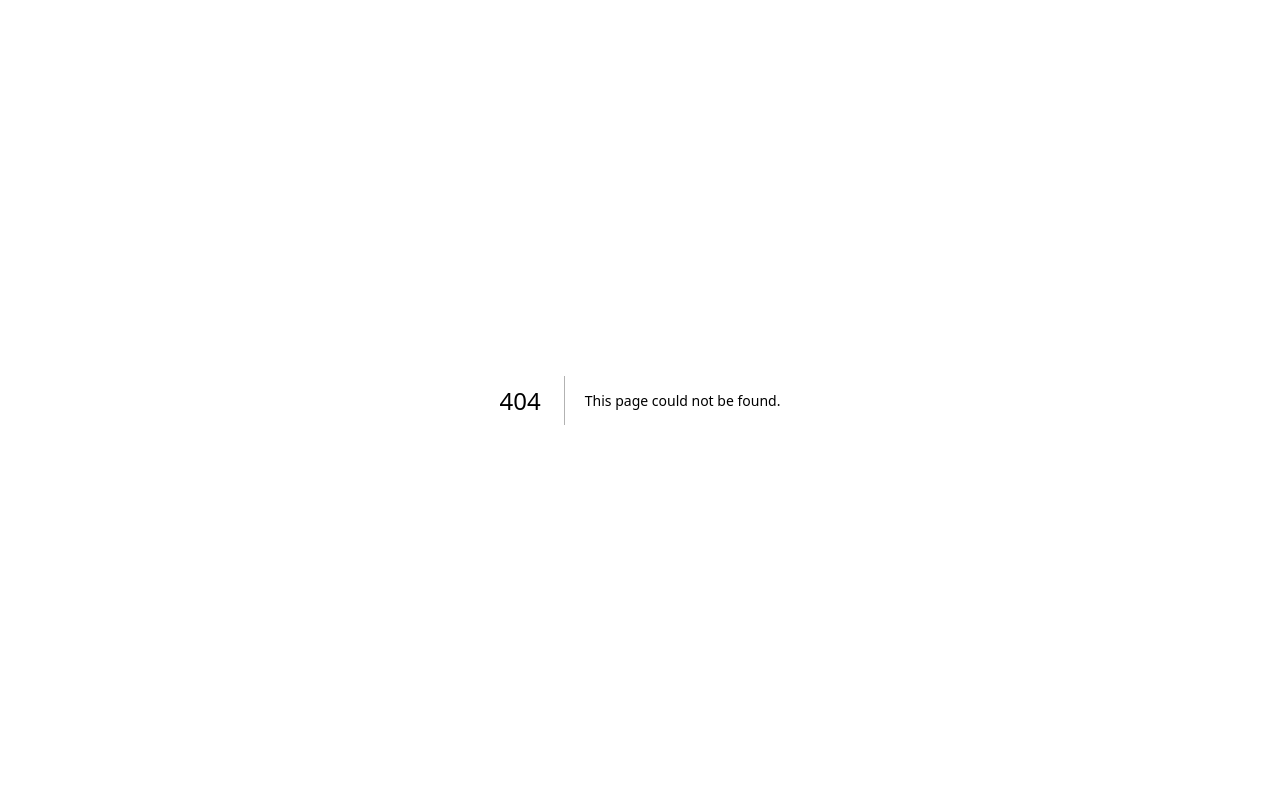
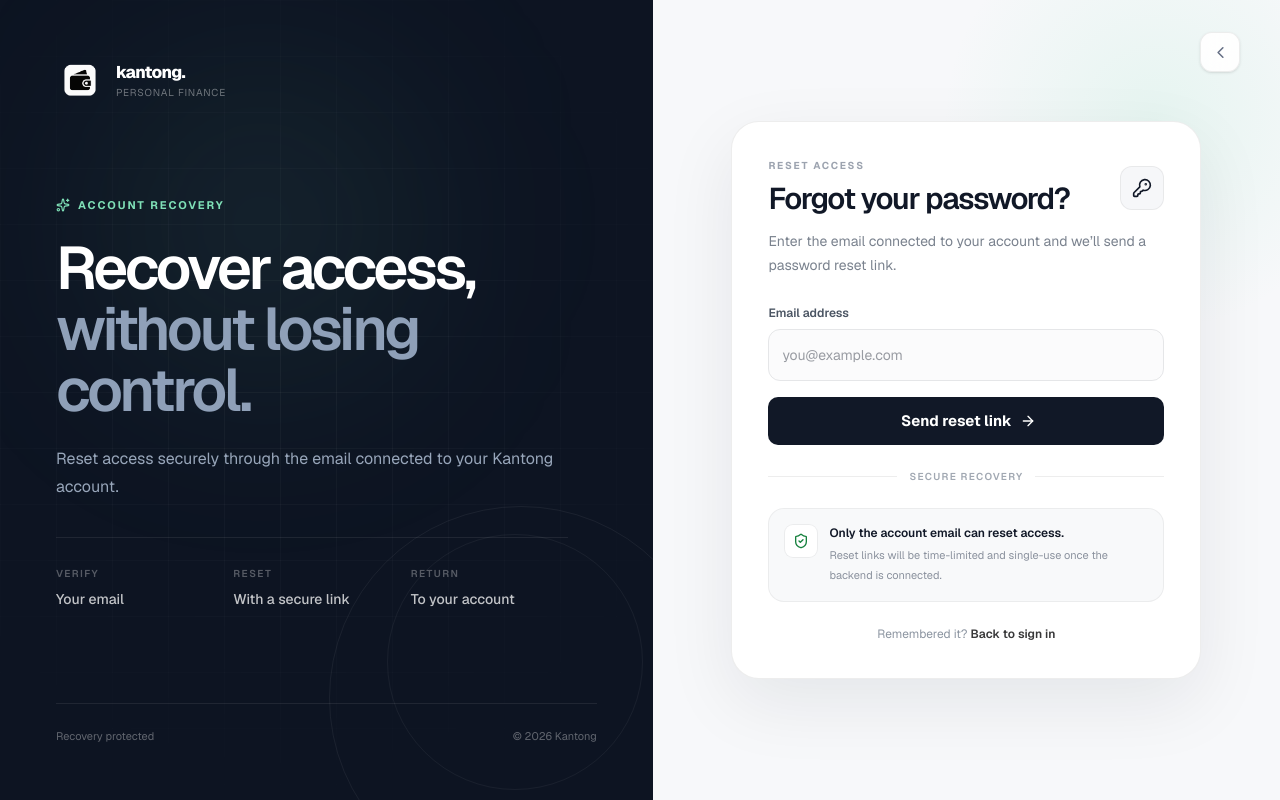
Before and after one commit to arthawansz/kantong, a Next.js app: page /forgot-password in a window 1280 px wide. Before the commit this address had no page. Built offline with nearby package versions, Linux system fonts and the light colour scheme; what @mui/material-nextjs would draw is missing.

Commit message:
add forgot password page

```diff
--- /dev/null
+++ b/src/app/(pages)/forgot-password/page.js
@@ -0,0 +1,182 @@
+"use client";
+
+import { useState } from "react";
+import Image from "next/image";
+import Link from "next/link";
+import { motion } from "framer-motion";
+import { Button, TextField } from "@mui/material";
+import {
+  ArrowRight,
+  ChevronLeft,
+  KeyRound,
+  MailCheck,
+  ShieldCheck,
+  Sparkles,
+} from "lucide-react";
+import LogoDark from "@/app/assets/Logo Dark Theme.png";
+
+const easeOut = [0.22, 1, 0.36, 1];
+
+export default function ForgotPasswordPage() {
+  const [emailSent, setEmailSent] = useState(false);
+  const [loading, setLoading] = useState(false);
+
+  const handleSubmit = async (event) => {
+    event.preventDefault();
+    setLoading(true);
+    await new Promise((resolve) => setTimeout(resolve, 700));
+    setEmailSent(true);
+    setLoading(false);
+  };
+
+  return (
+    <main className="h-screen overflow-hidden bg-[#eef1f4] text-[#111827]">
+      <div className="grid h-full lg:grid-cols-[1.02fr_0.98fr]">
+        <section className="relative hidden h-full overflow-hidden bg-[#0d1422] text-white lg:flex lg:flex-col lg:justify-between lg:p-10 xl:p-14">
+          <div className="pointer-events-none absolute inset-0 bg-[linear-gradient(to_right,rgba(255,255,255,0.045)_1px,transparent_1px),linear-gradient(to_bottom,rgba(255,255,255,0.045)_1px,transparent_1px)] bg-[size:56px_56px] [mask-image:radial-gradient(circle_at_45%_45%,black,transparent_82%)]" />
+          <div className="pointer-events-none absolute left-[18%] top-[10%] h-72 w-72 rounded-full bg-[#72e0b2]/10 blur-[110px]" />
+          <div className="pointer-events-none absolute bottom-[-90px] right-[-60px] h-96 w-96 rounded-full border border-white/[0.06]" />
+          <div className="pointer-events-none absolute bottom-[10px] right-[10px] h-64 w-64 rounded-full border border-white/[0.05]" />
+
+          <motion.div initial={{ opacity: 0, y: -12 }} animate={{ opacity: 1, y: 0 }} transition={{ duration: 0.55, ease: easeOut }} className="relative z-10">
+            <Link href="/" className="flex w-fit items-center gap-3">
+              <Image src={LogoDark} alt="Kantong" width={40} height={40} priority className="h-12 w-12 rounded-xl object-contain" />
+              <div>
+                <p className="text-[17px] font-extrabold tracking-[-0.04em]">kantong.</p>
+                <p className="text-[10px] tracking-[0.08em] text-white/40">PERSONAL FINANCE</p>
+              </div>
+            </Link>
+          </motion.div>
+
+          <motion.div initial={{ opacity: 0, y: 28 }} animate={{ opacity: 1, y: 0 }} transition={{ duration: 0.7, delay: 0.12, ease: easeOut }} className="relative z-10 max-w-xl">
+            <div className="flex items-center gap-2 text-[11px] font-bold tracking-[0.17em] text-[#7fe0b7]">
+              <Sparkles size={14} /> ACCOUNT RECOVERY
+            </div>
+            <h1 className="mt-6 text-5xl font-semibold leading-[1.02] tracking-[-0.055em] xl:text-6xl">
+              Recover access,
+              <span className="block text-[#8fa0b8]">without losing control.</span>
+            </h1>
+            <p className="mt-6 max-w-lg text-base leading-7 text-[#98a6ba]">
+              Reset access securely through the email connected to your Kantong account.
+            </p>
+
+            <div className="mt-9 max-w-lg border-t border-white/[0.08] pt-7">
+              <div className="grid gap-5 sm:grid-cols-3">
+                <div>
+                  <p className="text-[10px] font-semibold uppercase tracking-[0.14em] text-white/30">Verify</p>
+                  <p className="mt-2 text-sm font-medium text-white/75">Your email</p>
+                </div>
+                <div>
+                  <p className="text-[10px] font-semibold uppercase tracking-[0.14em] text-white/30">Reset</p>
+                  <p className="mt-2 text-sm font-medium text-white/75">With a secure link</p>
+                </div>
+                <div>
+                  <p className="text-[10px] font-semibold uppercase tracking-[0.14em] text-white/30">Return</p>
+                  <p className="mt-2 text-sm font-medium text-white/75">To your account</p>
+                </div>
+              </div>
+            </div>
+          </motion.div>
+
+          <motion.div initial={{ opacity: 0 }} animate={{ opacity: 1 }} transition={{ duration: 0.5, delay: 0.55 }} className="relative z-10 flex items-center justify-between border-t border-white/[0.08] pt-6 text-[11px] text-white/35">
+            <span>Recovery protected</span>
+            <span>© 2026 Kantong</span>
+          </motion.div>
+        </section>
+
+        <section className="relative flex h-full items-center justify-center overflow-hidden bg-[#f7f8fa] px-5 sm:px-8 lg:px-12">
+          <div className="pointer-events-none absolute inset-0 bg-[radial-gradient(circle_at_80%_15%,rgba(126,224,183,0.14),transparent_25%)]" />
+
+          <Link href="/" aria-label="Back to landing page" className="absolute right-5 top-5 z-20 grid h-10 w-10 place-items-center rounded-xl border border-black/[0.07] bg-white/90 text-[#667085] shadow-sm backdrop-blur transition hover:bg-white hover:text-[#111827] sm:right-8 sm:top-8 lg:right-10">
+            <ChevronLeft size={19} />
+          </Link>
+
+          <motion.div initial={{ opacity: 0, y: 24, scale: 0.985 }} animate={{ opacity: 1, y: 0, scale: 1 }} transition={{ duration: 0.68, delay: 0.12, ease: easeOut }} className="relative z-10 w-full max-w-[470px] rounded-[28px] border border-black/[0.07] bg-white p-6 shadow-[0_24px_70px_rgba(17,24,39,0.08)] sm:p-8 lg:p-9">
+            {!emailSent ? (
+              <>
+                <div className="flex items-center justify-between gap-4">
+                  <div>
+                    <p className="text-[10px] font-bold tracking-[0.17em] text-[#9ca3af]">RESET ACCESS</p>
+                    <h2 className="mt-2 text-3xl font-semibold tracking-[-0.045em]">Forgot your password?</h2>
+                  </div>
+                  <div className="grid h-11 w-11 shrink-0 place-items-center rounded-xl border border-black/[0.06] bg-[#f6f7f9]">
+                    <KeyRound size={20} />
+                  </div>
+                </div>
+
+                <p className="mt-3 text-sm leading-6 text-[#7a828e]">
+                  Enter the email connected to your account and we’ll send a password reset link.
+                </p>
+
+                <form onSubmit={handleSubmit} className="mt-7 space-y-4">
+                  <div>
+                    <label htmlFor="email" className="mb-2 block text-xs font-semibold text-[#4b5563]">Email address</label>
+                    <TextField id="email" fullWidth required type="email" autoComplete="email" placeholder="you@example.com" sx={fieldSx} />
+                  </div>
+
+                  <Button type="submit" fullWidth variant="contained" size="large" disabled={loading} endIcon={!loading ? <ArrowRight size={16} /> : null} sx={{ py: 1.35, bgcolor: "#111827", "&:hover": { bgcolor: "#1f2937" } }}>
+                    {loading ? "Sending reset link..." : "Send reset link"}
+                  </Button>
+                </form>
+
+                <div className="my-6 flex items-center gap-3 text-[10px] font-semibold tracking-[0.12em] text-[#a1a8b2]">
+                  <span className="h-px flex-1 bg-black/[0.07]" />
+                  SECURE RECOVERY
+                  <span className="h-px flex-1 bg-black/[0.07]" />
+                </div>
+
+                <div className="rounded-2xl border border-black/[0.05] bg-[#f8f9fa] p-4">
+                  <div className="flex items-start gap-3">
+                    <div className="grid h-8 w-8 shrink-0 place-items-center rounded-lg bg-white ring-1 ring-black/[0.05]">
+                      <ShieldCheck size={16} className="text-[#15803d]" />
+                    </div>
+                    <div>
+                      <p className="text-xs font-semibold">Only the account email can reset access.</p>
+                      <p className="mt-1 text-[11px] leading-5 text-[#8a919d]">Reset links will be time-limited and single-use once the backend is connected.</p>
+                    </div>
+                  </div>
+                </div>
+              </>
+            ) : (
+              <motion.div initial={{ opacity: 0, y: 10 }} animate={{ opacity: 1, y: 0 }} transition={{ duration: 0.45, ease: easeOut }} className="py-4 text-center">
+                <div className="mx-auto grid h-14 w-14 place-items-center rounded-2xl bg-[#ecfdf3] text-[#15803d]">
+                  <MailCheck size={26} />
+                </div>
+                <p className="mt-5 text-[10px] font-bold tracking-[0.17em] text-[#9ca3af]">CHECK YOUR EMAIL</p>
+                <h2 className="mt-2 text-3xl font-semibold tracking-[-0.045em]">Reset link sent.</h2>
+                <p className="mx-auto mt-3 max-w-sm text-sm leading-6 text-[#7a828e]">
+                  If that email is connected to a Kantong account, a secure reset link will arrive shortly.
+                </p>
+                <Button component={Link} href="/login" fullWidth variant="contained" size="large" sx={{ mt: 6, py: 1.35, bgcolor: "#111827", "&:hover": { bgcolor: "#1f2937" } }}>
+                  Back to sign in
+                </Button>
+              </motion.div>
+            )}
+
+            {!emailSent && (
+              <p className="mt-6 text-center text-xs text-[#8b94a0]">
+                Remembered it? <Link href="/login" className="font-semibold text-[#373738] transition hover:text-black">Back to sign in</Link>
+              </p>
+            )}
+          </motion.div>
+        </section>
+      </div>
+    </main>
+  );
+}
+
+const fieldSx = {
+  "& .MuiOutlinedInput-root": {
+    minHeight: 52,
+    borderRadius: "12px",
+    bgcolor: "#fbfbfc",
+    "& fieldset": { borderColor: "rgba(17,24,39,0.09)" },
+    "&:hover fieldset": { borderColor: "rgba(17,24,39,0.18)" },
+    "&.Mui-focused fieldset": { borderColor: "#111827", borderWidth: 1 },
+  },
+  "& .MuiOutlinedInput-input": {
+    paddingTop: "14px",
+    paddingBottom: "14px",
+    fontSize: 14,
+  },
+};
```
